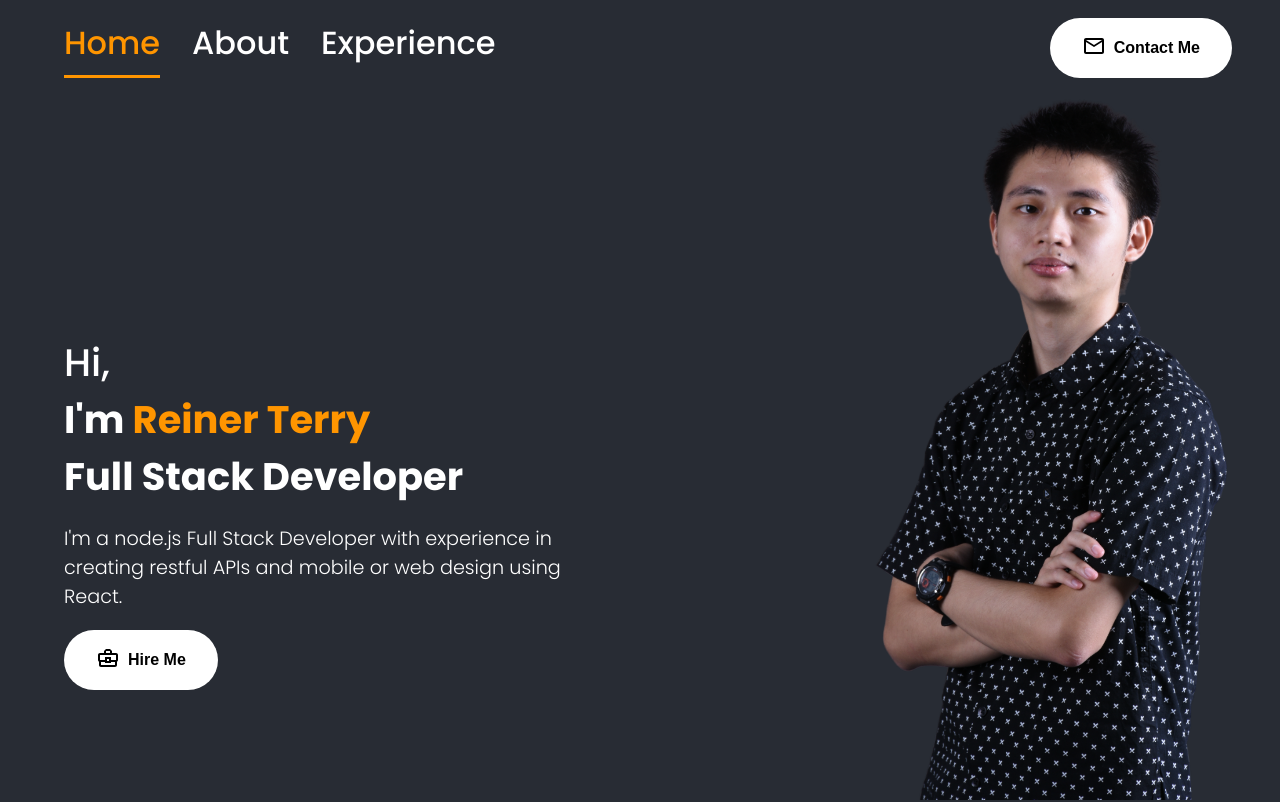
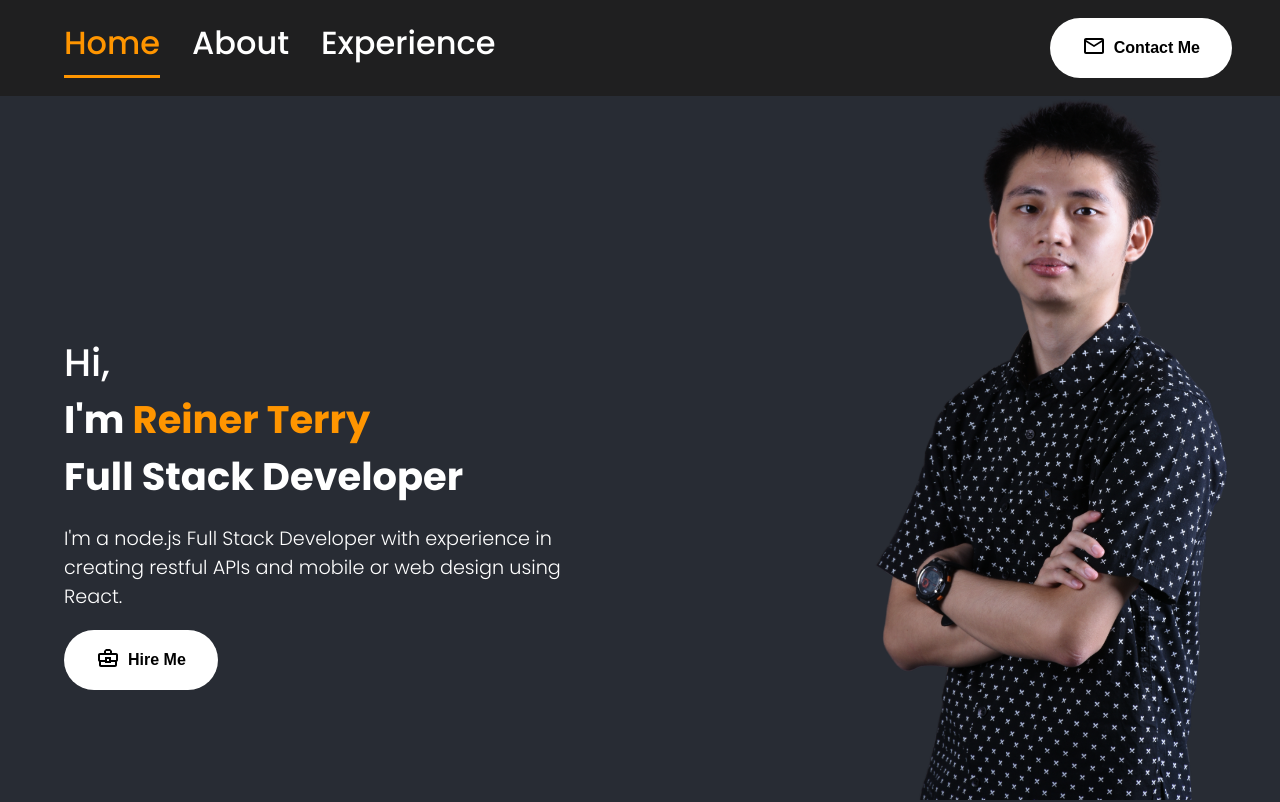
Before and after one commit to Dragorein/portfolio, a React (Create React App) app: page / in a window 1280 px wide. Shown: the top 802 px of the page. Built offline with nearby package versions, Linux system fonts and the light colour scheme.

Commit message:
update navbar style

```diff
--- a/src/styles/navbar.css
+++ b/src/styles/navbar.css
@@ -37,7 +37,14 @@
     display: none;
 }
 
+.navbar {
+    background-color: rgba(30, 30, 30, 0.9);
+}
+
 @media screen and (max-width: 840px) {
+    .navbar {
+        background-color: rgba(30, 30, 30, 0.0);
+    }
     .burgerMenu {
         display: flex;
     }
```
